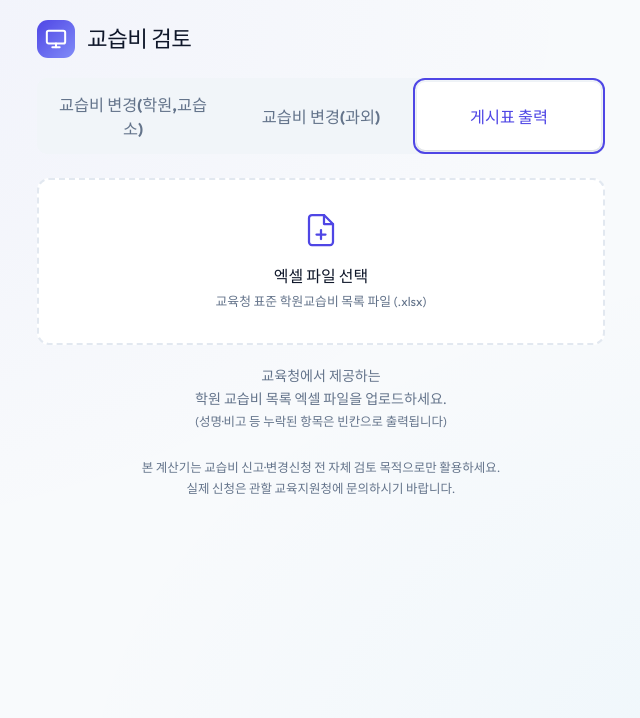
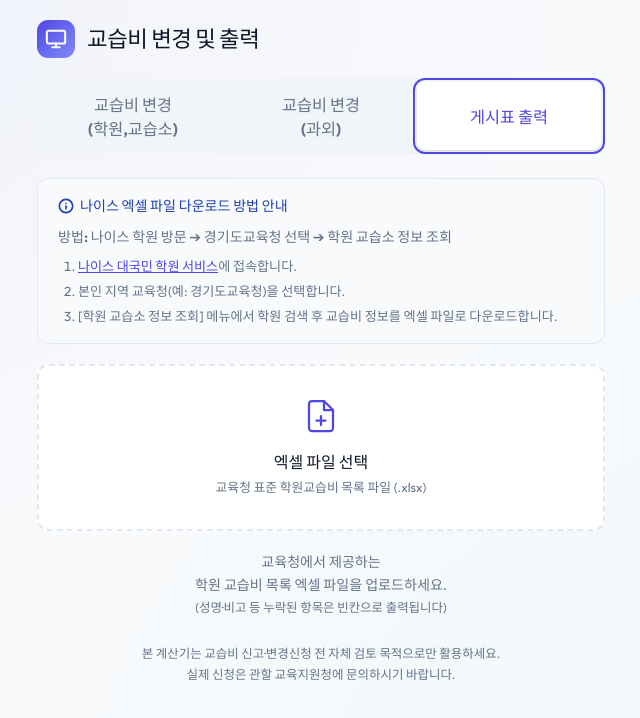
Before and after one commit to kimjonghyeok62/price-checker, a React (Vite) app: page / in a window 1280 px wide. Both pictures are taken after a click on the button "게시표 출력". Shown: the top 718 px of the page, without its empty margins (319-959 px from the left). Built offline with nearby package versions, Linux system fonts and the light colour scheme.

Commit message:
feat: 제목 및 탭 레이블 개편, 한글 다운로드 제거 및 나이스 가이드 추가

```diff
--- a/src/App.jsx
+++ b/src/App.jsx
@@ -3,7 +3,6 @@ import './App.css';
 import TuitionReviewTab from './components/TuitionReviewTab';
 import { printTuitionForm, printTuitionFormExternal } from './utils/generateTuitionPDF';
 import { downloadTuitionInternalDOCX, downloadTuitionExternalDOCX } from './utils/generateTuitionDOCX';
-import { downloadTuitionInternalHWPX, downloadTuitionExternalHWPX } from './utils/generateTuitionHWPX';
 import { parseExcelTuition } from './utils/parseExcelTuition';
 import { fetchGoogleSheetData, transformAcademyData, DATA_GID, GYOSEUPSO_GID } from './utils/googleSheets';
 
@@ -113,7 +112,7 @@ export default function App() {
             <line x1="12" y1="17" x2="12" y2="21"/>
           </svg>
         </div>
-        <h1 className="app-title">교습비 검토</h1>
+        <h1 className="app-title">교습비 변경 및 출력</h1>
       </div>
 
       {/* 탭 */}
@@ -123,10 +122,11 @@ export default function App() {
         padding: '4px',
         borderRadius: '10px',
         marginBottom: '24px',
-        gap: '4px'
+        gap: '4px',
+        alignItems: 'stretch'
       }}>
-        <button style={tabStyle(tab === 'review')} onClick={() => setTab('review')}>교습비 변경(학원,교습소)</button>
-        <button style={tabStyle(tab === 'tutoring')} onClick={() => setTab('tutoring')}>교습비 변경(과외)</button>
+        <button style={tabStyle(tab === 'review')} onClick={() => setTab('review')}>교습비 변경<br />(학원,교습소)</button>
+        <button style={tabStyle(tab === 'tutoring')} onClick={() => setTab('tutoring')}>교습비 변경<br />(과외)</button>
         <button style={tabStyle(tab === 'excel')} onClick={() => setTab('excel')}>게시표 출력</button>
       </div>
 
@@ -220,6 +220,38 @@ export default function App() {
       {/* ── 탭: 업로드 ── */}
       {tab === 'excel' && (
         <>
+          <div style={{
+            backgroundColor: '#f8fafc',
+            border: '1.5px solid var(--border-color)',
+            borderRadius: '12px',
+            padding: '16px 20px',
+            marginBottom: '20px',
+            fontSize: '0.88rem',
+            lineHeight: '1.6',
+            color: 'var(--text-main)'
+          }}>
+            <div style={{ fontWeight: '700', marginBottom: '8px', color: '#1e40af', display: 'flex', alignItems: 'center', gap: '6px' }}>
+              <svg width="16" height="16" viewBox="0 0 24 24" fill="none" stroke="currentColor" strokeWidth="2.5" strokeLinecap="round" strokeLinejoin="round">
+                <circle cx="12" cy="12" r="10"></circle>
+                <line x1="12" y1="16" x2="12" y2="12"></line>
+                <line x1="12" y1="8" x2="12.01" y2="8"></line>
+              </svg>
+              나이스 엑셀 파일 다운로드 방법 안내
+            </div>
+            <div style={{ color: 'var(--text-muted)', marginBottom: '8px', fontWeight: '650' }}>
+              방법: 나이스 학원 방문 ➔ 경기도교육청 선택 ➔ 학원 교습소 정보 조회
+            </div>
+            <ol style={{ paddingLeft: '20px', margin: 0, display: 'flex', flexDirection: 'column', gap: '4px', color: 'var(--text-muted)', fontSize: '0.82rem' }}>
+              <li>
+                <a href="https://hakwon.neis.go.kr" target="_blank" rel="noopener noreferrer" style={{ color: 'var(--primary)', fontWeight: '700', textDecoration: 'underline' }}>
+                  나이스 대국민 학원 서비스
+                </a>에 접속합니다.
+              </li>
+              <li>본인 지역 교육청(예: 경기도교육청)을 선택합니다.</li>
+              <li>[학원 교습소 정보 조회] 메뉴에서 학원 검색 후 교습비 정보를 엑셀 파일로 다운로드합니다.</li>
+            </ol>
+          </div>
+
           <div
             onClick={() => fileInputRef.current?.click()}
             style={{
@@ -314,7 +346,7 @@ function PrintButtons({ academy }) {
     finally { setDownloading(''); }
   }
 
-  const rowStyle = { display: 'grid', gridTemplateColumns: '1fr 1fr 1fr', gap: '8px', marginBottom: '8px' };
+  const rowStyle = { display: 'grid', gridTemplateColumns: '1fr 1fr', gap: '8px', marginBottom: '8px' };
   const labelStyle = { fontSize: '0.78rem', fontWeight: '700', color: 'var(--text-muted)', marginBottom: '6px', letterSpacing: '0.04em' };
 
   function BtnPDF({ onClick, label }) {
@@ -328,13 +360,6 @@ function PrintButtons({ academy }) {
     return (
       <button onClick={onClick} disabled={!!downloading} style={{ padding: '10px 6px', backgroundColor: busy ? '#e0e7ff' : '#eff6ff', color: '#1d4ed8', border: '1.5px solid #93c5fd', borderRadius: '8px', fontSize: '0.82rem', fontWeight: '600', cursor: downloading ? 'not-allowed' : 'pointer', display: 'flex', alignItems: 'center', justifyContent: 'center', gap: '4px', opacity: downloading && !busy ? 0.6 : 1 }}>
         <DocxIcon busy={busy} /> {busy ? '생성중...' : label}
-      </button>
-    );
-  }
-  function BtnHWPX({ onClick, label, busy }) {
-    return (
-      <button onClick={onClick} disabled={!!downloading} style={{ padding: '10px 6px', backgroundColor: busy ? '#fce7f3' : '#fdf2f8', color: '#be185d', border: '1.5px solid #f9a8d4', borderRadius: '8px', fontSize: '0.82rem', fontWeight: '600', cursor: downloading ? 'not-allowed' : 'pointer', display: 'flex', alignItems: 'center', justifyContent: 'center', gap: '4px', opacity: downloading && !busy ? 0.6 : 1 }}>
-        <HwpxIcon busy={busy} /> {busy ? '생성중...' : label}
       </button>
     );
   }
@@ -353,7 +378,6 @@ function PrintButtons({ academy }) {
         <div style={rowStyle}>
           <BtnPDF onClick={() => printTuitionForm(academy)} label="PDF" />
           <BtnDOCX onClick={() => withLoading('int-docx', () => downloadTuitionInternalDOCX(academy))} label="DOCX" busy={downloading === 'int-docx'} />
-          <BtnHWPX onClick={() => withLoading('int-hwpx', () => downloadTuitionInternalHWPX(academy))} label="HWPX" busy={downloading === 'int-hwpx'} />
         </div>
       </div>
 
@@ -363,7 +387,6 @@ function PrintButtons({ academy }) {
         <div style={rowStyle}>
           <BtnPDF onClick={() => printTuitionFormExternal(academy)} label="PDF" />
           <BtnDOCX onClick={() => withLoading('ext-docx', () => downloadTuitionExternalDOCX(academy))} label="DOCX" busy={downloading === 'ext-docx'} />
-          <BtnHWPX onClick={() => withLoading('ext-hwpx', () => downloadTuitionExternalHWPX(academy))} label="HWPX" busy={downloading === 'ext-hwpx'} />
         </div>
       </div>
     </div>
@@ -384,8 +407,3 @@ function DocxIcon({ busy }) {
     ? <span style={{ fontSize: '0.9rem', animation: 'spin 1s linear infinite', display: 'inline-block' }}>⏳</span>
     : <svg width="13" height="13" viewBox="0 0 24 24" fill="none" stroke="currentColor" strokeWidth="2.5" strokeLinecap="round" strokeLinejoin="round"><path d="M14 2H6a2 2 0 0 0-2 2v16a2 2 0 0 0 2 2h12a2 2 0 0 0 2-2V8z"/><polyline points="14 2 14 8 20 8"/><line x1="12" y1="18" x2="12" y2="12"/><line x1="9" y1="15" x2="15" y2="15"/></svg>;
 }
-function HwpxIcon({ busy }) {
-  return busy
-    ? <span style={{ fontSize: '0.9rem', animation: 'spin 1s linear infinite', display: 'inline-block' }}>⏳</span>
-    : <svg width="13" height="13" viewBox="0 0 24 24" fill="none" stroke="currentColor" strokeWidth="2.5" strokeLinecap="round" strokeLinejoin="round"><path d="M14 2H6a2 2 0 0 0-2 2v16a2 2 0 0 0 2 2h12a2 2 0 0 0 2-2V8z"/><polyline points="14 2 14 8 20 8"/><line x1="16" y1="13" x2="8" y2="13"/><line x1="16" y1="17" x2="8" y2="17"/><polyline points="10 9 9 9 8 9"/></svg>;
-}
--- a/src/components/TuitionReviewTab.jsx
+++ b/src/components/TuitionReviewTab.jsx
@@ -376,7 +376,7 @@ function SubjectCard({ index, sub, mode, onUpdate, onRemove, isLast, onAdd }) {
             onClick={onAdd}
             disabled={!canJudge}
             style={{ marginTop: '12px', width: '100%', padding: '9px', backgroundColor: canJudge ? 'var(--primary)' : '#cbd5e1', color: '#fff', border: 'none', borderRadius: '8px', fontSize: '0.95rem', fontWeight: '700', cursor: canJudge ? 'pointer' : 'not-allowed', display: 'flex', alignItems: 'center', justifyContent: 'center', gap: '6px' }}>
-            ➕ 다음 과목 계산
+            + 다음 과목
           </button>
         )}
       </div>
```
